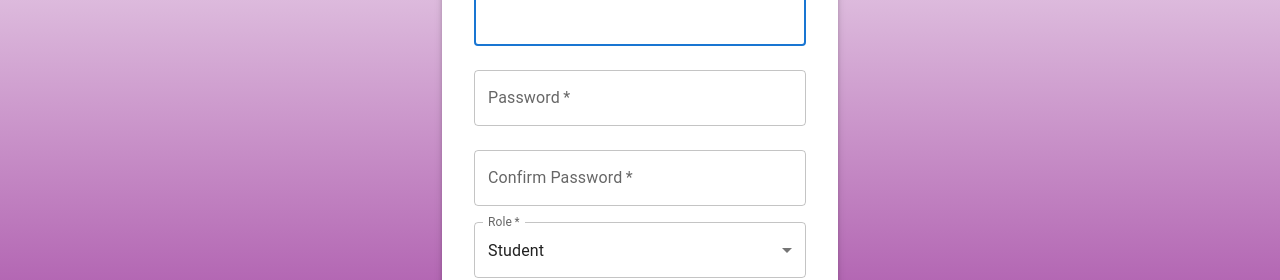
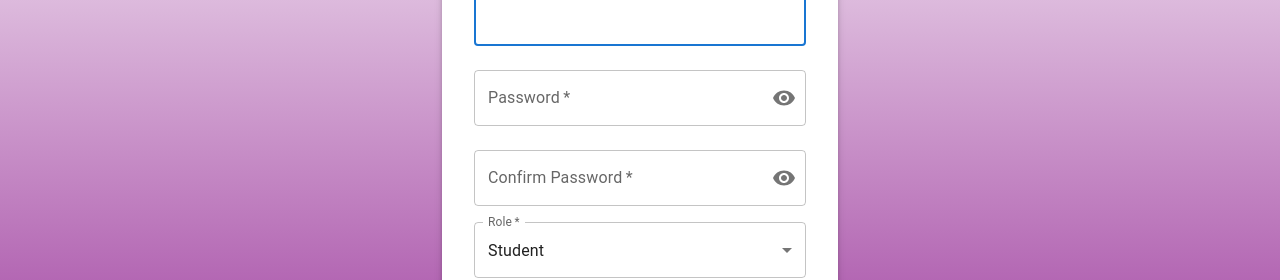
Before and after one commit to ethannjan/TeamDuncan, a React (Vite) app in the folder quiz-app/: page / in a window 1280 px wide. Shown: the part 234-514 px from the top of the page. Built offline with nearby package versions, Linux system fonts and the light colour scheme.

Commit message:
WITH EYE ICON TOGGLE

```diff
--- a/quiz-app/src/Components/Signup.jsx
+++ b/quiz-app/src/Components/Signup.jsx
@@ -17,9 +17,12 @@
   Select,
   MenuItem,
   Link,
-  Alert
+  Alert,
+  IconButton
 } from '@mui/material';
 import PersonAddIcon from '@mui/icons-material/PersonAdd';
+import Visibility from '@mui/icons-material/Visibility';
+import VisibilityOff from '@mui/icons-material/VisibilityOff';
 
 const Signup = () => {
   const [email, setEmail] = useState('');
@@ -28,6 +31,8 @@
   const [role, setRole] = useState('student');
   const [error, setError] = useState('');
   const [loading, setLoading] = useState(false);
+  const [showPassword, setShowPassword] = useState(false);  // State to toggle password visibility
+  const [showConfirmPassword, setShowConfirmPassword] = useState(false);  // State for confirm password visibility
   const navigate = useNavigate();
 
   const handleSignup = async (e) => {
@@ -123,12 +128,22 @@
               fullWidth
               name="password"
               label="Password"
-              type="password"
+              type={showPassword ? 'text' : 'password'}  // Toggle password visibility
               id="password"
               autoComplete="new-password"
               value={password}
               onChange={(e) => setPassword(e.target.value)}
               error={Boolean(error && error.includes('Password'))}
+              InputProps={{
+                endAdornment: (
+                  <IconButton
+                    onClick={() => setShowPassword((prev) => !prev)}  // Toggle password visibility
+                    edge="end"
+                  >
+                    {showPassword ? <VisibilityOff /> : <Visibility />}
+                  </IconButton>
+                ),
+              }}
             />
 
             <TextField
@@ -137,13 +152,23 @@
               fullWidth
               name="confirmPassword"
               label="Confirm Password"
-              type="password"
+              type={showConfirmPassword ? 'text' : 'password'}  // Toggle confirm password visibility
               id="confirmPassword"
               autoComplete="new-password"
               value={confirmPassword}
               onChange={(e) => setConfirmPassword(e.target.value)}
               error={Boolean(error && error.includes('match'))}
               sx={{ mb: 2 }}
+              InputProps={{
+                endAdornment: (
+                  <IconButton
+                    onClick={() => setShowConfirmPassword((prev) => !prev)}  // Toggle confirm password visibility
+                    edge="end"
+                  >
+                    {showConfirmPassword ? <VisibilityOff /> : <Visibility />}
+                  </IconButton>
+                ),
+              }}
             />
 
             <FormControl fullWidth required sx={{ mb: 3 }}>
```
